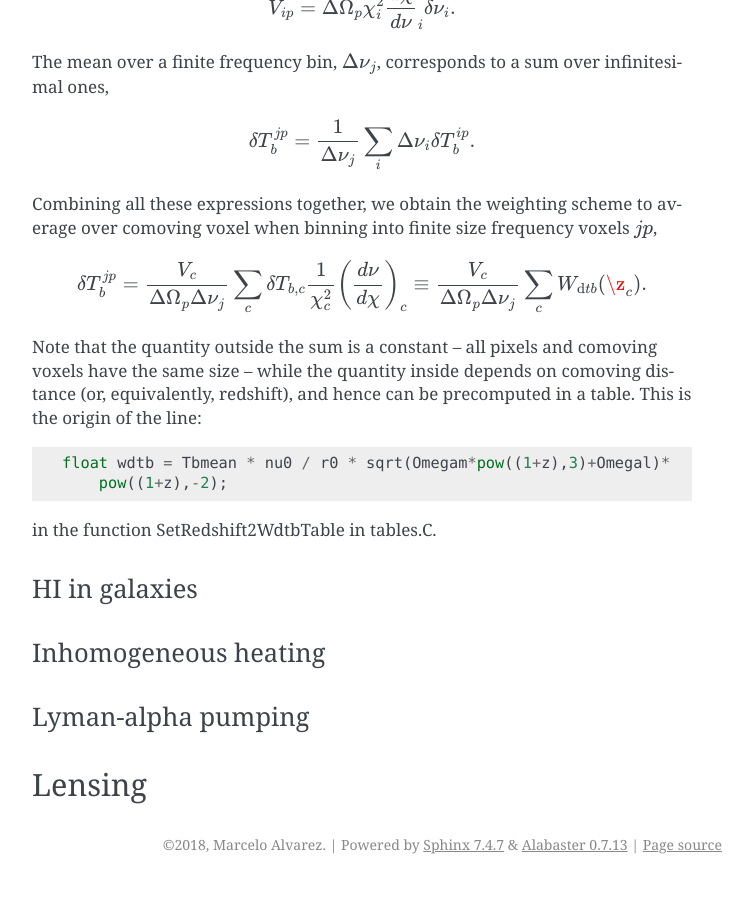
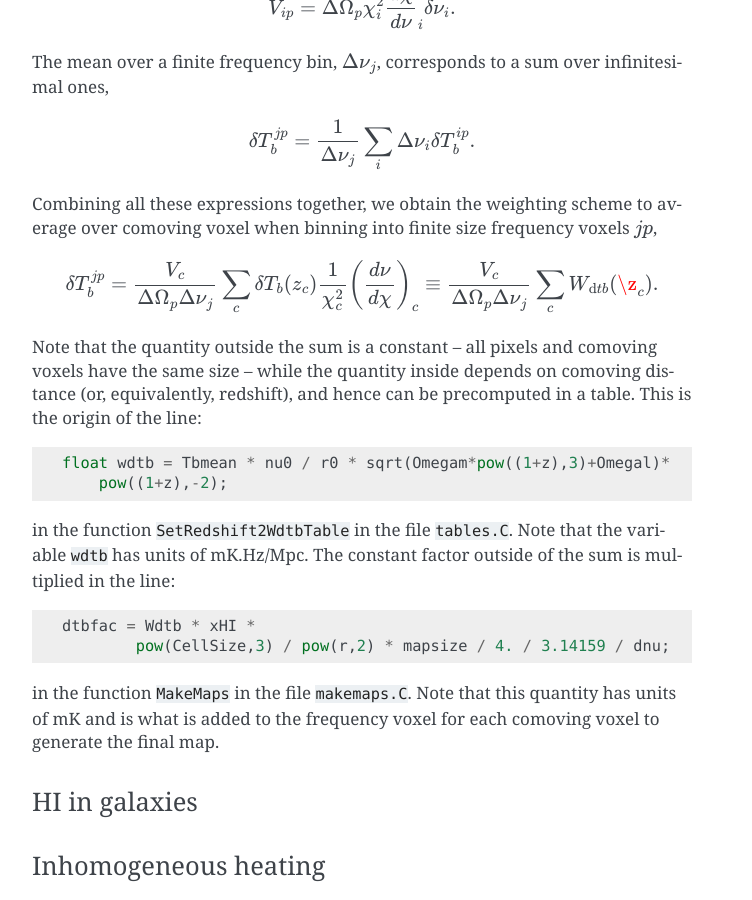
Before and after one commit to marcelo-alvarez/lpt-lc, a Sphinx documentation site: the page built from docs/astrophysics.rst, in a window 1280 px wide and 900 px high, scrolled down 988 px. Shown: the whole window, without its empty margins (388-1140 px from the left). Built offline with Sphinx 7.4.7, drawn with Linux system fonts in a browser that asks for light colours.

Commit message:
lpt to 21cm

```diff
--- a/docs/astrophysics.rst
+++ b/docs/astrophysics.rst
@@ -64,14 +64,19 @@ when binning into finite size frequency voxels :math:`jp`,
 
 .. math::
 
-   \delta{T}_b^{jp}=\frac{V_c}{\Delta\Omega_p\Delta{\nu}_j}\sum_c \delta{T}_{b,c}\frac{1}{\chi_c^2}\left(\frac{d\nu}{d\chi}\right)_c\equiv \frac{V_c}{\Delta\Omega_p\Delta{\nu}_j}\sum_c W_{\mathrm dtb}(\z_c).
+   \delta{T}_b^{jp}=\frac{V_c}{\Delta\Omega_p\Delta{\nu}_j}\sum_c \delta{T}_b(z_c)\frac{1}{\chi_c^2}\left(\frac{d\nu}{d\chi}\right)_c\equiv \frac{V_c}{\Delta\Omega_p\Delta{\nu}_j}\sum_c W_{\mathrm dtb}(\z_c).
 
 Note that the quantity outside the sum is a constant -- all pixels and comoving voxels have the same size -- while the quantity inside depends on comoving distance (or, equivalently, redshift), and hence can be precomputed in a table.  This is the origin of the line::
 
   float wdtb = Tbmean * nu0 / r0 * sqrt(Omegam*pow((1+z),3)+Omegal)*
       pow((1+z),-2);
 
-in the function SetRedshift2WdtbTable in tables.C.
+in the function ``SetRedshift2WdtbTable`` in the file ``tables.C``. Note that the variable ``wdtb`` has units of mK.Hz/Mpc. The constant factor outside of the sum is multiplied in the line::
+
+  dtbfac = Wdtb * xHI *
+	  pow(CellSize,3) / pow(r,2) * mapsize / 4. / 3.14159 / dnu;
+
+in the function ``MakeMaps`` in the file ``makemaps.C``.  Note that this quantity has units of mK and is what is added to the frequency voxel for each comoving voxel to generate the final map.
 
 HI in galaxies
 ''''''''''''''''
```
